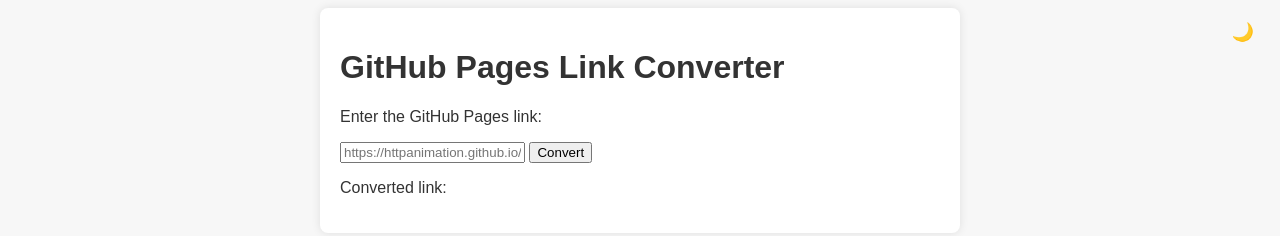
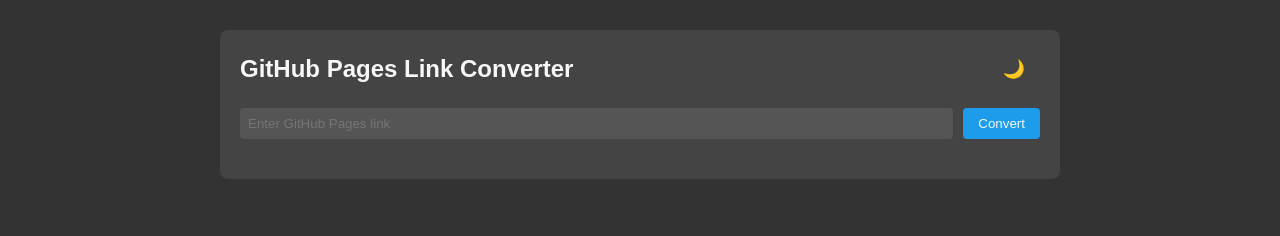
Before and after one commit to HttpAnimation/GitHub-Pages-Link-Converter, a plain HTML site: page index.html in a window 1280 px wide. Drawn offline with Linux system fonts and the light colour scheme.

Commit message:
Update index.html

```diff
--- a/index.html
+++ b/index.html
@@ -5,64 +5,94 @@
   <meta name="viewport" content="width=device-width, initial-scale=1.0">
   <title>GitHub Pages Link Converter</title>
   <style>
-    /* Base styles for light mode */
+    /* Base styles for dark mode */
     body {
-      background-color: #f7f7f7;
-      color: #333;
-      font-family: Arial, sans-serif;
-      transition: background-color 0.3s ease;
-    }
-
-    /* Dark mode styles */
-    body.dark-mode {
       background-color: #333;
       color: #f7f7f7;
+      font-family: Arial, sans-serif;
+      margin: 0;
+      padding: 0;
     }
 
     /* Container styles */
     .container {
-      max-width: 600px;
-      margin: 0 auto;
+      max-width: 800px;
+      margin: 30px auto;
       padding: 20px;
-      box-shadow: 0 0 10px rgba(0, 0, 0, 0.1);
       border-radius: 8px;
-      background-color: #fff;
+      background-color: #444;
     }
 
-    /* Dark mode styles for the container */
-    body.dark-mode .container {
-      background-color: #444;
-      box-shadow: 0 0 10px rgba(255, 255, 255, 0.1);
+    /* Header styles */
+    header {
+      display: flex;
+      align-items: center;
+    }
+
+    h1 {
+      font-size: 24px;
+      margin: 0;
     }
 
     /* Dark mode toggle button */
     .dark-mode-toggle {
-      position: absolute;
-      top: 20px;
-      right: 20px;
+      margin-left: auto;
       background-color: transparent;
       border: none;
-      color: #333;
+      color: #f7f7f7;
       cursor: pointer;
       font-size: 18px;
     }
 
-    .dark-mode-toggle.dark-mode {
+    /* Input styles */
+    .input-container {
+      display: flex;
+      align-items: center;
+      margin-top: 20px;
+    }
+
+    input {
+      flex: 1;
+      padding: 8px;
+      border: none;
+      border-radius: 4px;
+      background-color: #555;
       color: #f7f7f7;
+    }
+
+    button {
+      margin-left: 10px;
+      padding: 8px 15px;
+      border: none;
+      border-radius: 4px;
+      background-color: #1c9cea;
+      color: #f7f7f7;
+      cursor: pointer;
+      transition: background-color 0.3s ease;
+    }
+
+    button:hover {
+      background-color: #1582c7;
+    }
+
+    /* Converted link styles */
+    .converted-link {
+      margin-top: 20px;
+      font-size: 16px;
     }
   </style>
 </head>
 <body>
-  <button class="dark-mode-toggle" onclick="toggleDarkMode()">
-    🌙
-  </button>
   <div class="container">
-    <h1>GitHub Pages Link Converter</h1>
-    <p>Enter the GitHub Pages link:</p>
-    <input type="text" id="githubPagesLink" placeholder="https://httpanimation.github.io/FYC-Requester/">
-    <button onclick="convertLink()">Convert</button>
-    <p>Converted link:</p>
-    <p id="convertedLink"></p>
+    <header>
+      <h1>GitHub Pages Link Converter</h1>
+      <button class="dark-mode-toggle" onclick="toggleDarkMode()">🌙</button>
+    </header>
+    <div class="input-container">
+      <input type="text" id="githubPagesLink" placeholder="Enter GitHub Pages link">
+      <button onclick="convertLink()">Convert</button>
+    </div>
+    <div class="converted-link" id="convertedLink"></div>
   </div>
 
   <script>
```
